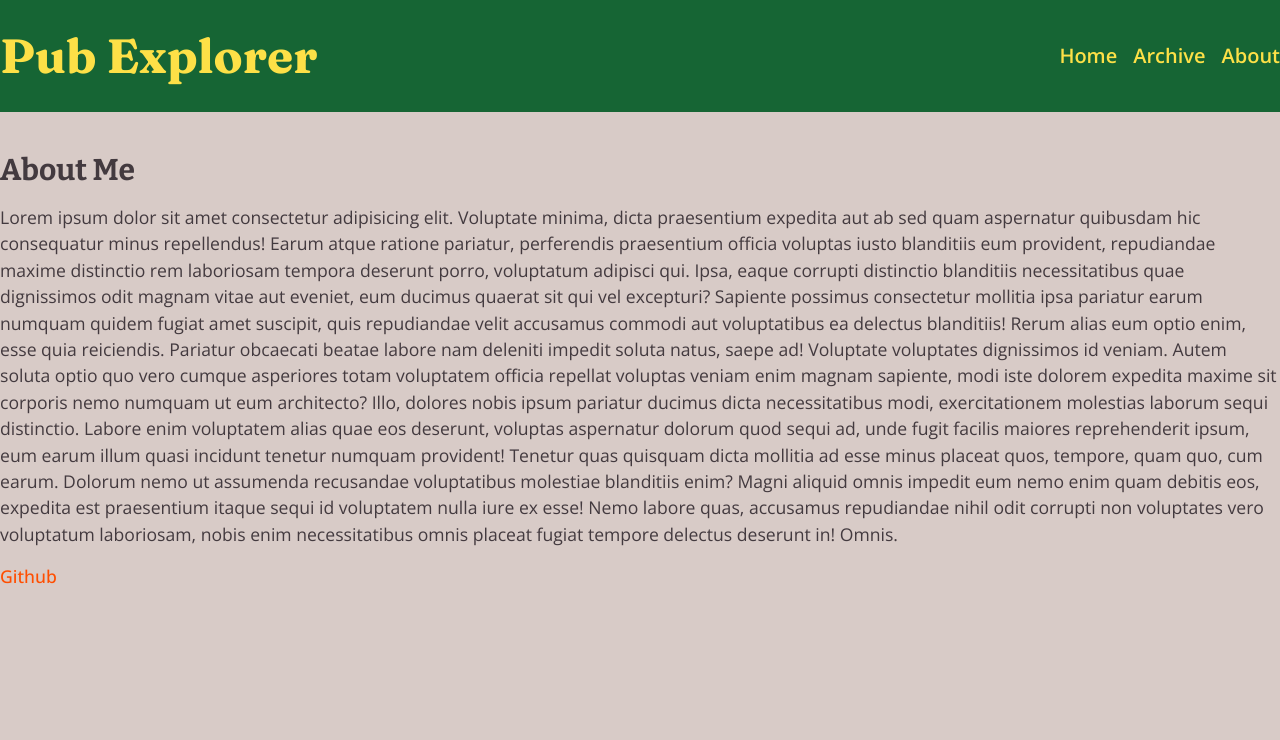
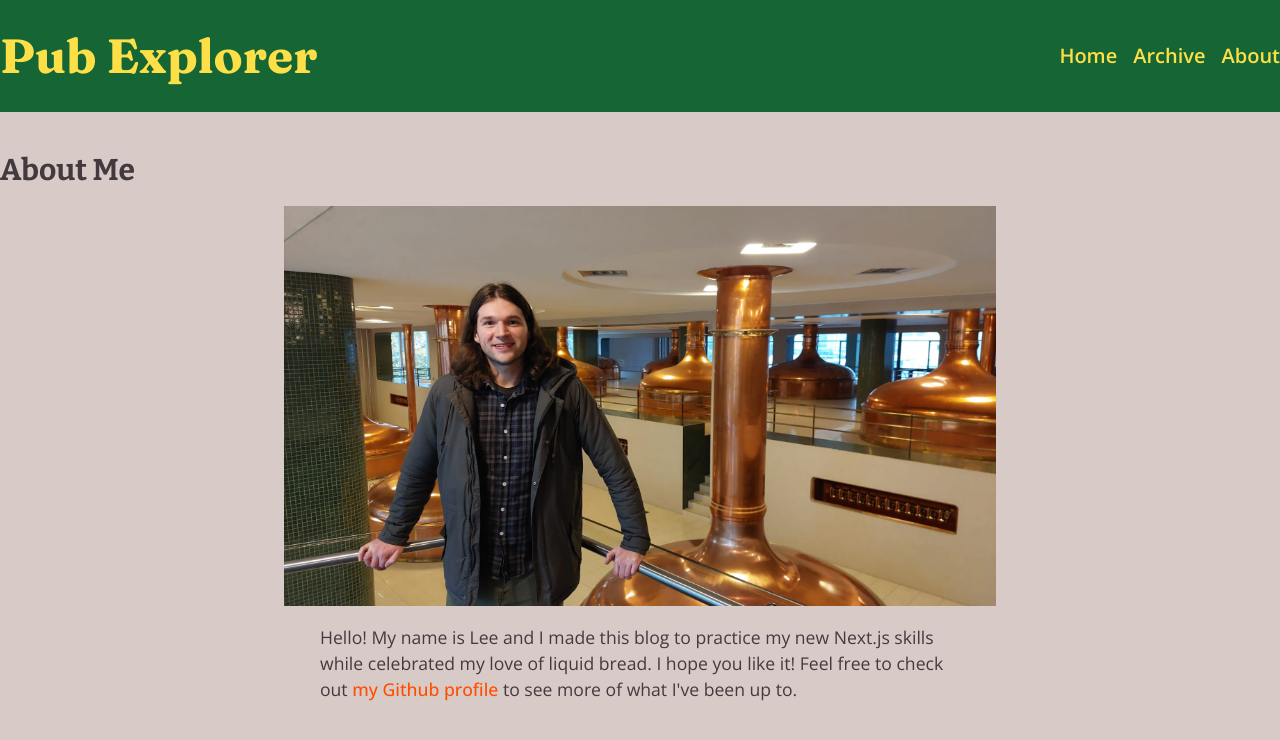
Before and after one commit to leemander/next-blog, a Next.js app: page /about in a window 1280 px wide. Shown: the top 740 px of the page. Built offline with nearby package versions, Linux system fonts and the light colour scheme.

Commit message:
Add about content

```diff
--- a/src/app/about/page.tsx
+++ b/src/app/about/page.tsx
@@ -1,40 +1,23 @@
 import { bitter } from "../layout";
-
+import Image from "next/image";
 export default function Page() {
   return (
     <main className="fade-in">
       <h2 className={`${bitter.className} text-3xl font-bold`}>About Me</h2>
-      <p className="my-4 ">
-        Lorem ipsum dolor sit amet consectetur adipisicing elit. Voluptate
-        minima, dicta praesentium expedita aut ab sed quam aspernatur quibusdam
-        hic consequatur minus repellendus! Earum atque ratione pariatur,
-        perferendis praesentium officia voluptas iusto blanditiis eum provident,
-        repudiandae maxime distinctio rem laboriosam tempora deserunt porro,
-        voluptatum adipisci qui. Ipsa, eaque corrupti distinctio blanditiis
-        necessitatibus quae dignissimos odit magnam vitae aut eveniet, eum
-        ducimus quaerat sit qui vel excepturi? Sapiente possimus consectetur
-        mollitia ipsa pariatur earum numquam quidem fugiat amet suscipit, quis
-        repudiandae velit accusamus commodi aut voluptatibus ea delectus
-        blanditiis! Rerum alias eum optio enim, esse quia reiciendis. Pariatur
-        obcaecati beatae labore nam deleniti impedit soluta natus, saepe ad!
-        Voluptate voluptates dignissimos id veniam. Autem soluta optio quo vero
-        cumque asperiores totam voluptatem officia repellat voluptas veniam enim
-        magnam sapiente, modi iste dolorem expedita maxime sit corporis nemo
-        numquam ut eum architecto? Illo, dolores nobis ipsum pariatur ducimus
-        dicta necessitatibus modi, exercitationem molestias laborum sequi
-        distinctio. Labore enim voluptatem alias quae eos deserunt, voluptas
-        aspernatur dolorum quod sequi ad, unde fugit facilis maiores
-        reprehenderit ipsum, eum earum illum quasi incidunt tenetur numquam
-        provident! Tenetur quas quisquam dicta mollitia ad esse minus placeat
-        quos, tempore, quam quo, cum earum. Dolorum nemo ut assumenda recusandae
-        voluptatibus molestiae blanditiis enim? Magni aliquid omnis impedit eum
-        nemo enim quam debitis eos, expedita est praesentium itaque sequi id
-        voluptatem nulla iure ex esse! Nemo labore quas, accusamus repudiandae
-        nihil odit corrupti non voluptates vero voluptatum laboriosam, nobis
-        enim necessitatibus omnis placeat fugiat tempore delectus deserunt in!
-        Omnis.
+      <Image
+        className="rect-img mx-auto"
+        src="/me.jpeg"
+        alt="The author, Lee Mander"
+        width={712}
+        height={400}
+      />
+      <p className="my-4 w-1/2 mx-auto">
+        Hello! My name is Lee and I made this blog to practice my new Next.js
+        skills while celebrated my love of liquid bread. I hope you like it!
+        Feel free to check out{" "}
+        <a href="https://github.com/leemander">my Github profile</a> to see more
+        of what I've been up to.
       </p>
-      <a href="https://github.com/leemander">Github</a>
     </main>
   );
 }
```
Also changed, not shown: public/me.jpeg (added).
